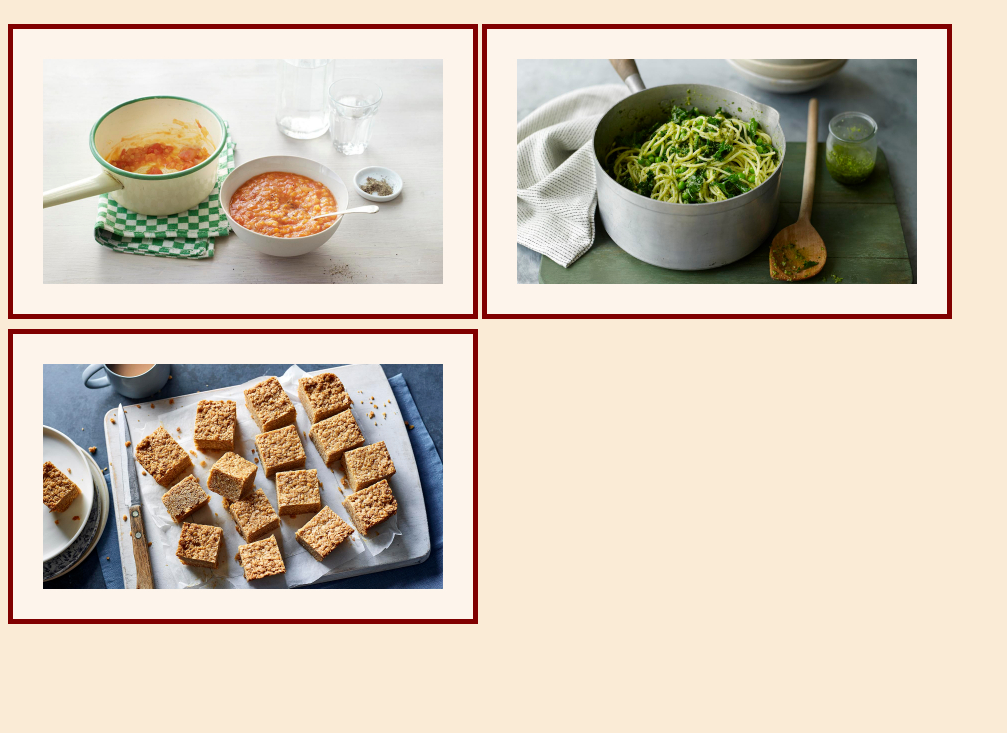
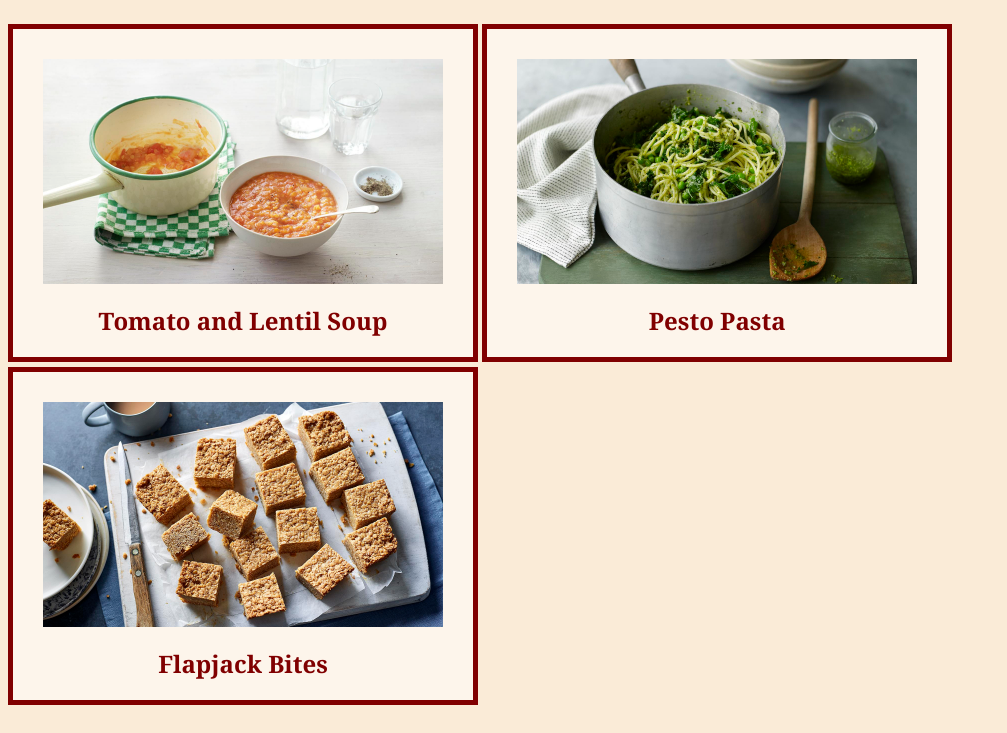
Before and after one commit to 2klw/odin_recipes, a plain HTML site: page index.html in a window 1280 px wide. Shown: the part 67-800 px from the top of the page, without its empty margins (0-1007 px from the left). Drawn offline with Linux system fonts and the light colour scheme.

Commit message:
Re add text labels to list as h2s

```diff
--- a/index.html
+++ b/index.html
@@ -9,9 +9,9 @@
     <body>
         <h1>Odin Recipes</h1>
         <ul class="recipe_list">
-            <li><a href="./recipes/tomato_and_lentil_soup.html"><img src="./images/tomato_lentil_soup.jpg" alt="A bowl of tomato and red lentil soup, next to a saucepan used to cook it. A glass of water accompanies the bowl of soup, as well as a small dish of black pepper for seasoning."></a></li>
-            <li><a href="./recipes/pesto_pasta.html"><img src="./images/pesto_pasta.jpg" alt="A saucepan of pesto pasta, served on a wooden chopping board with a jar of pesto beside it for garnish."></a></li>
-            <li><a href="./recipes/flapjack_bites.html"><img src="./images/flapjack_bites.jpg" alt="A wooden chopping board with freshly baked flapjack bites still on the greaseproof paper, with the knife used to cut them laying beside. A cup of tea sits next to the chopping board."></a></li>
+            <li><a href="./recipes/tomato_and_lentil_soup.html"><img src="./images/tomato_lentil_soup.jpg" alt="A bowl of tomato and red lentil soup, next to a saucepan used to cook it. A glass of water accompanies the bowl of soup, as well as a small dish of black pepper for seasoning."></a><h2>Tomato and Lentil Soup</h2></li>
+            <li><a href="./recipes/pesto_pasta.html"><img src="./images/pesto_pasta.jpg" alt="A saucepan of pesto pasta, served on a wooden chopping board with a jar of pesto beside it for garnish."></a><h2>Pesto Pasta</h2></li>
+            <li><a href="./recipes/flapjack_bites.html"><img src="./images/flapjack_bites.jpg" alt="A wooden chopping board with freshly baked flapjack bites still on the greaseproof paper, with the knife used to cut them laying beside. A cup of tea sits next to the chopping board."></a><h2>Flapjack Bites</h2></li>
         </ul>
     </body>
 </html>
--- a/styles.css
+++ b/styles.css
@@ -29,7 +29,12 @@ li {
     list-style-type: none;
     display: inline-block;
     background-color: #fdf5eb;
-    padding: 30px;
+    padding: 30px 30px 0;
     border: 5px solid #800000;
     margin-top: 5px;
 }
+
+.recipe_list h2 {
+    text-align: center;
+    font-size: 24px;
+}
```
